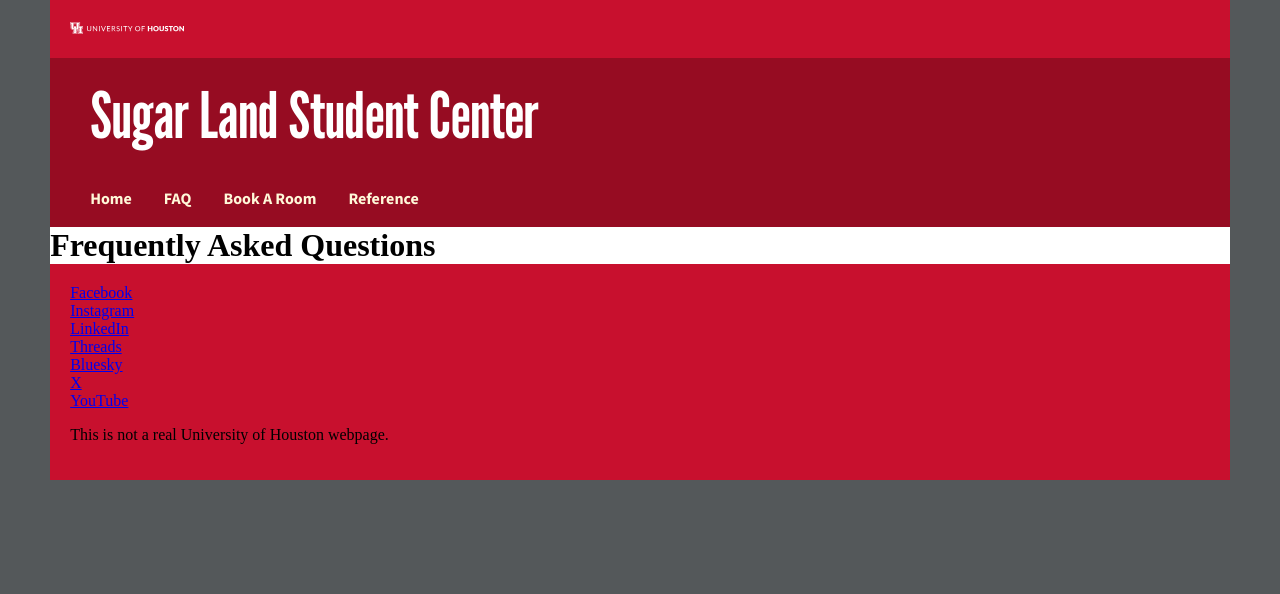
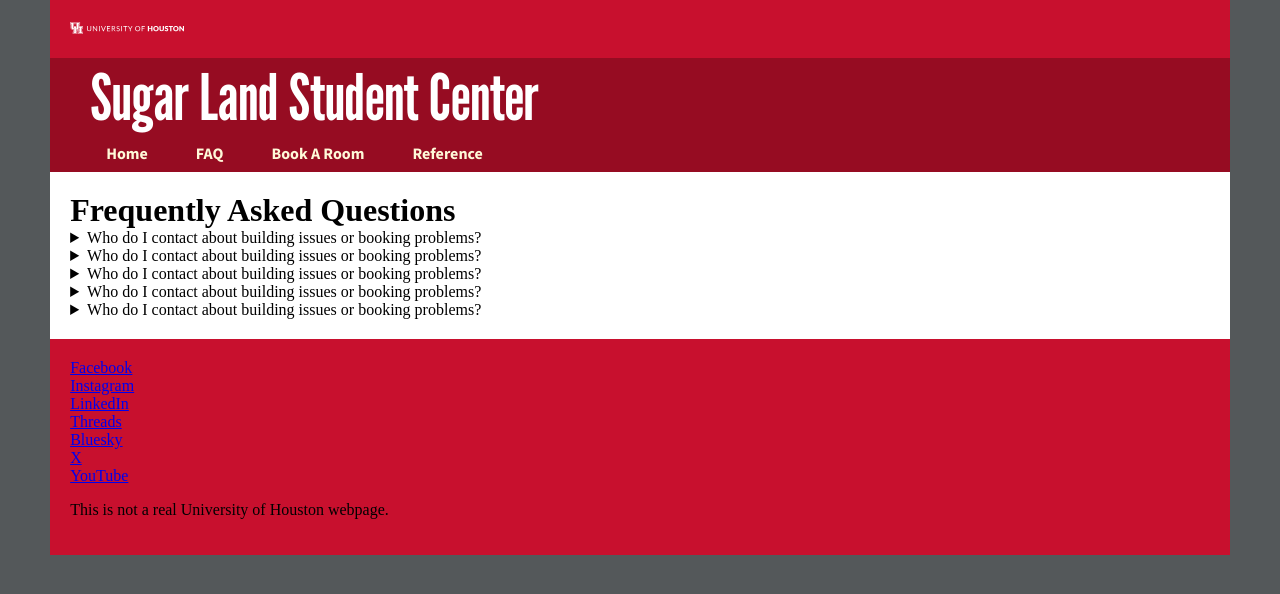
Before and after one commit to jamilguz15/CIS2336-FA26-project-JamilGuzman, a website: page frontend/FAQ.html in a window 1280 px wide. Drawn offline with nearby package versions, Linux system fonts and the light colour scheme.

Commit message:
frontend and organization changes

```diff
--- a/frontend/FAQ.html
+++ b/frontend/FAQ.html
@@ -32,7 +32,31 @@
          </div>
       </nav>
    </header>
-   <h1>Frequently Asked Questions</h1>
+   <main>
+      <h1>Frequently Asked Questions</h1>
+      <section>
+         <details>
+            <summary>Who do I contact about building issues or booking problems?</summary>
+            <p>PLACEHOLDER TEXT</p>
+         </details>
+         <details>
+            <summary>Who do I contact about building issues or booking problems?</summary>
+            <p>PLACEHOLDER TEXT</p>
+         </details>
+         <details>
+            <summary>Who do I contact about building issues or booking problems?</summary>
+            <p>PLACEHOLDER TEXT</p>
+         </details>
+         <details>
+            <summary>Who do I contact about building issues or booking problems?</summary>
+            <p>PLACEHOLDER TEXT</p>
+         </details>
+         <details>
+            <summary>Who do I contact about building issues or booking problems?</summary>
+            <p>PLACEHOLDER TEXT</p>
+         </details>
+      </section>
+   </main>
    <footer>
       <nav class="footer">
          <div class="container">
--- a/frontend/style.css
+++ b/frontend/style.css
@@ -13,9 +13,14 @@ html {
     background-color: #54585A;
 }
 
+main {
+    background-color: white;
+    padding: 20px;
+    margin: 0;
+}
+
 h1 {
-    background-color: white;
-    padding: 0;
+    padding:0;
     margin: 0;
 }
 
@@ -34,17 +39,29 @@ ul {
     background-color: #960C22;
     padding-right: 2.5rem;
     padding-left: 2.5rem;
-    padding-top: 1.5%;
-    padding-bottom: 1.5%;
+    margin: 0;
 }
 
 .navigation-bar {
     background-color: #960C22;
+    padding-top: 0.5rem;
+    padding-bottom: 0.5rem;
 }
 
 .nav-option-bar {
     display: flex;
-    gap: 32px;
+    gap: 16px;
+}
+
+.nav-option-bar a {
+    padding-top: 0.5rem;
+    padding-bottom: 0.5rem;
+    padding-left: 1rem;
+    padding-right: 1rem;
+}
+
+.nav-option-bar a:hover {
+    background-color: #640817
 }
 
 .nav-option {
```
Also changed, not shown: frontend/index.html (+3 -0 lines), frontend/reference.html (+3 -1 lines), frontend/roombooking.html (+21 -1 lines).
